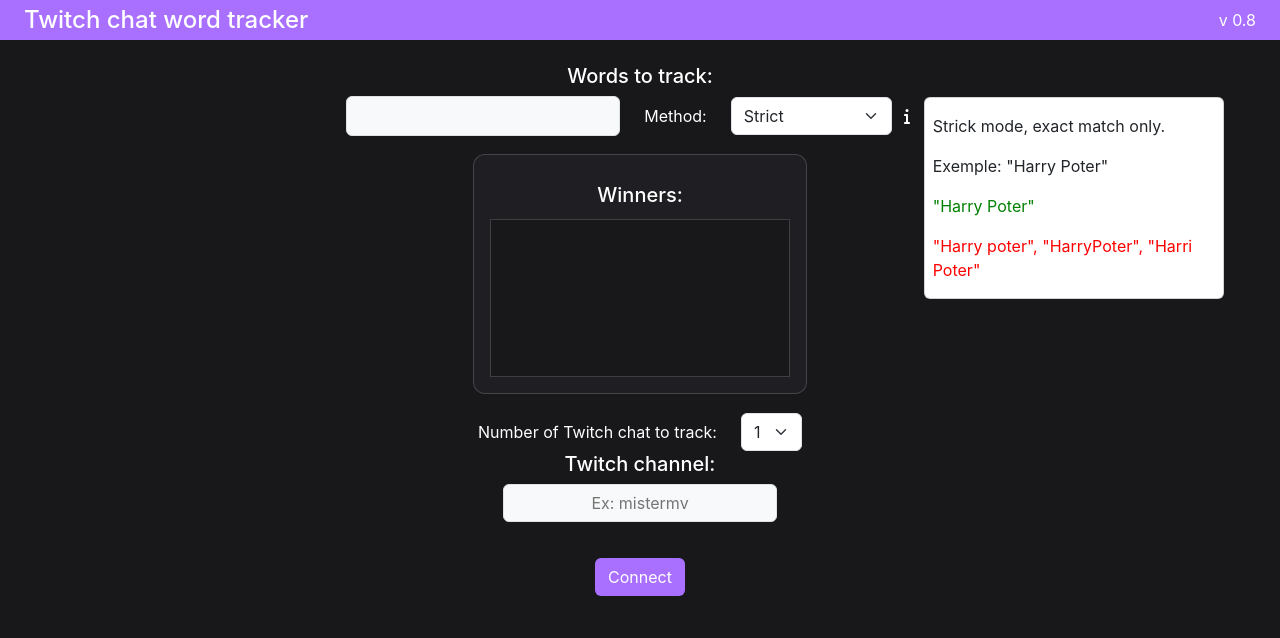
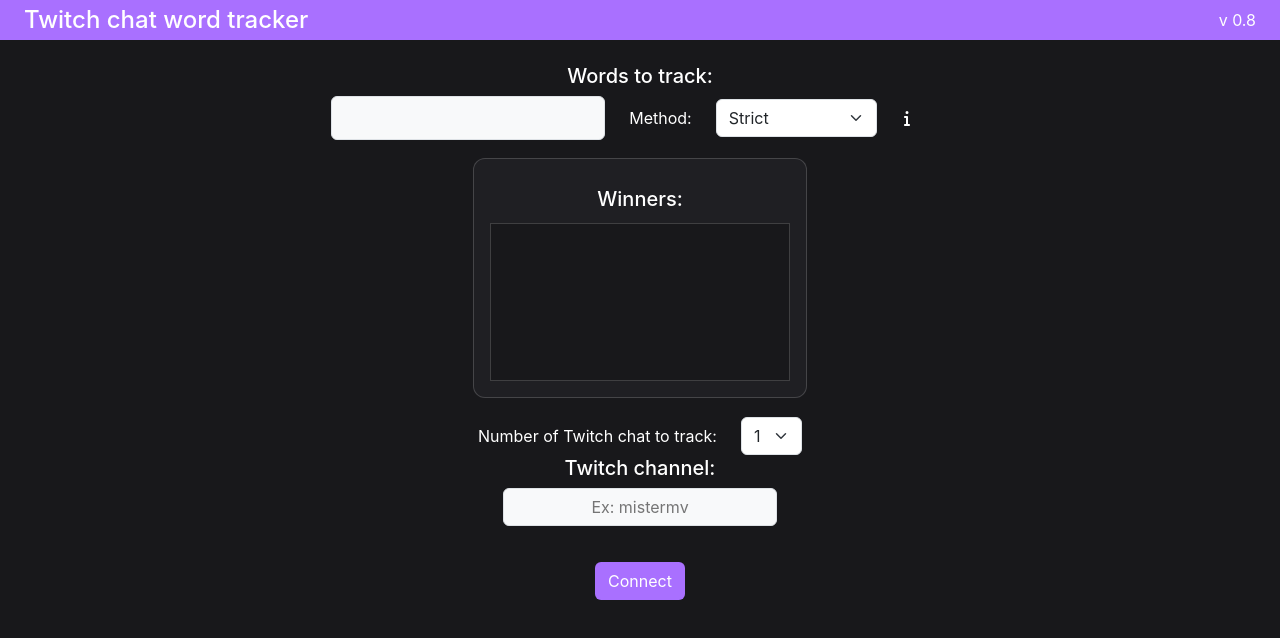
Before and after one commit to LFSchefer/chat-word-tracker, a React (Create React App) app: page / in a window 1280 px wide. Shown: the top 638 px of the page. Built offline with nearby package versions, Linux system fonts and the light colour scheme.

Commit message:
instruction hidden

```diff
--- a/src/components/Methodinfo.css
+++ b/src/components/Methodinfo.css
@@ -5,12 +5,13 @@
 
 .method-info {
   position: relative;
+  padding: 10px 15px;
 }
 
 .info-card {
   position: absolute;
   top: -7px;
-  left: 20px;
+  left: 40px;
   width: 300px;
   padding: 8px;
 }
@@ -22,3 +23,7 @@
 .bad {
   color: red;
 }
+
+.hidden {
+  display: none;
+}
--- a/src/components/Methodinfo.jsx
+++ b/src/components/Methodinfo.jsx
@@ -5,12 +5,14 @@
 
 export default function Methodinfo(props) {
 
+  const [hidden, setHidden] = React.useState(true)
+
   const enter = () => {
-    console.log("enter")
+    setHidden(prev => (!prev))
   }
 
   const exit = () => {
-    console.log("exit")
+    setHidden(prev => (!prev))
   }
 
   let exempleText = "";
@@ -48,13 +50,12 @@
       break;
   }
 
-  const info = <div className='info-card card'>
+  const info = <div className= {hidden ? 'info-card card hidden' :'info-card card'}>
     {explanation}
     {exempleText}
     {exempleGood}
     {exempleBad}
   </div>
-
 
   return (
     <div className='info'>
```
